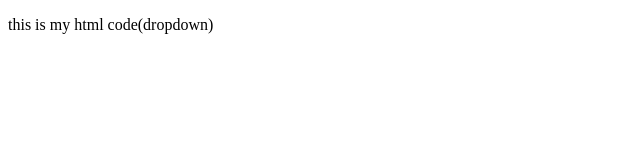
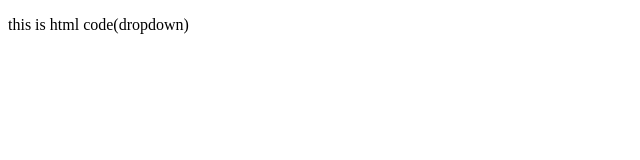
Before and after one commit to sayanti997/localrepo, a plain HTML site: page index.html in a window 1280 px wide. Shown: the full height of the page, 0-640 px from the left. Drawn offline with Linux system fonts and the light colour scheme.

Commit message:
Add dropdown

```diff
--- a/index.html
+++ b/index.html
@@ -6,6 +6,6 @@
     <title>Document</title>
 </head>
 <body>
-<p>this is my html code(dropdown)</p>
+<p>this is html code(dropdown)</p>
 </body>
 </html>
```
